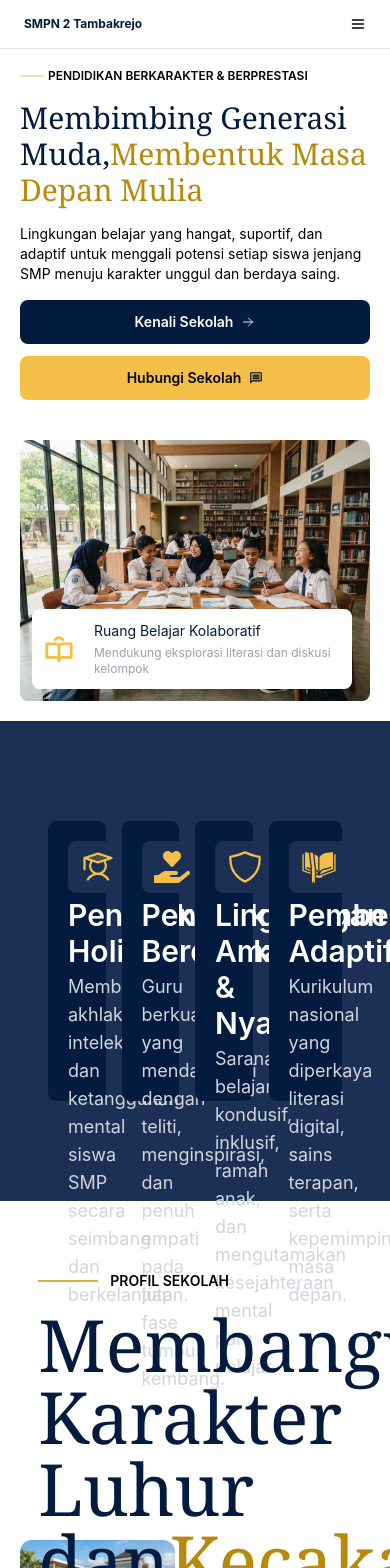
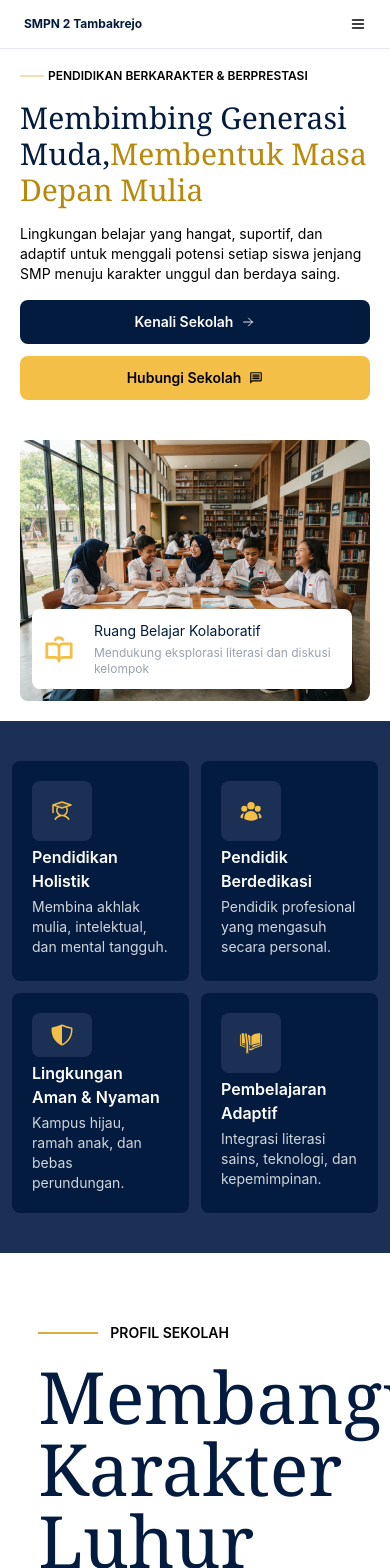
Before and after one commit to Satria15255/cms-school-website, a React (Vite) app: page / in a window 390 px wide. Shown: the top 1568 px of the page. Built offline with nearby package versions, Linux system fonts and the light colour scheme.

Commit message:
responsiv summmary section

```diff
--- a/src/pages/home/section/Summary.tsx
+++ b/src/pages/home/section/Summary.tsx
@@ -1,7 +1,8 @@
 import { PiStudentDuotone } from "react-icons/pi";
 import { FaHandHoldingHeart } from "react-icons/fa";
-import { IoShieldOutline } from "react-icons/io5";
+import { IoShieldHalfOutline } from "react-icons/io5";
 import { GiBookmarklet } from "react-icons/gi";
+import { HiUserGroup } from "react-icons/hi2";
 
 const summary = [
 	{
@@ -9,40 +10,51 @@ const summary = [
 		title: "Pendidikan Holistik",
 		description:
 			"Membina akhlak, intelektual, dan ketangguhan mental siswa SMP secara seimbang dan berkelanjutan.",
+		description2: "Membina akhlak mulia, intelektual, dan mental tangguh.",
 	},
 	{
-		icon: <FaHandHoldingHeart />,
+		icon: <HiUserGroup />,
 		title: "Pendidik Berdedikasi",
 		description:
 			"Guru berkualifikasi yang mendampingi dengan teliti, menginspirasi, dan penuh empati pada tiap fase tumbuh kembang.",
+		description2: "Pendidik profesional yang mengasuh secara personal.",
 	},
 	{
-		icon: <IoShieldOutline />,
+		icon: <IoShieldHalfOutline />,
 		title: "Lingkungan Aman & Nyaman",
 		description:
 			"Sarana belajar kondusif, inklusif, ramah anak, dan mengutamakan kesejahteraan mental para pelajar.",
+		description2: "Kampus hijau, ramah anak, dan bebas perundungan.",
 	},
 	{
 		icon: <GiBookmarklet />,
 		title: "Pembelajaran Adaptif",
 		description:
 			"Kurikulum nasional yang diperkaya literasi digital, sains terapan, serta kepemimpinan masa depan.",
+		description2: "Integrasi literasi sains, teknologi, dan kepemimpinan.",
 	},
 ];
 
 const Summary = () => {
 	return (
-		<main className="bg-[#1B3054] h-120 flex items-center">
-			<div className="grid grid-cols-4 space-x-4 px-12">
+		<main className="bg-[#1B3054] h-auto py-7 lg:h-120 flex items-center">
+			<div className="grid grid-cols-2 lg:grid-cols-4 gap-3 p-3 lg:space-x-4 lg:px-12">
 				{summary.map((s) => (
-					<div className="bg-[#021B3E] flex flex-col space-y-1 p-5 rounded-lg h-70">
+					<div className="bg-[#021B3E] flex flex-col space-y-1 p-5 rounded-lg h-55 md:h-70">
 						<div className="bg-[#1B3054] p-2 w-15 h-15 flex justify-center rounded-lg items-center">
-							<p className=" text-[#F4BF46] text-4xl">{s.icon}</p>
+							<p className=" text-[#F4BF46] text-2xl md:text-4xl">
+								{s.icon}
+							</p>
 						</div>
-						<p className=" text-white text-3xl font-semibold">
+						<p className=" text-white text-md lg:text-3xl font-semibold">
 							{s.title}
 						</p>
-						<p className="text-lg text-gray-300">{s.description}</p>
+						<p className="hidden md:block text-sm lg:text-lg text-gray-300">
+							{s.description}
+						</p>
+						<p className="text-sm lg:text-lg md:hidden text-gray-300">
+							{s.description2}
+						</p>
 					</div>
 				))}
 			</div>
```
